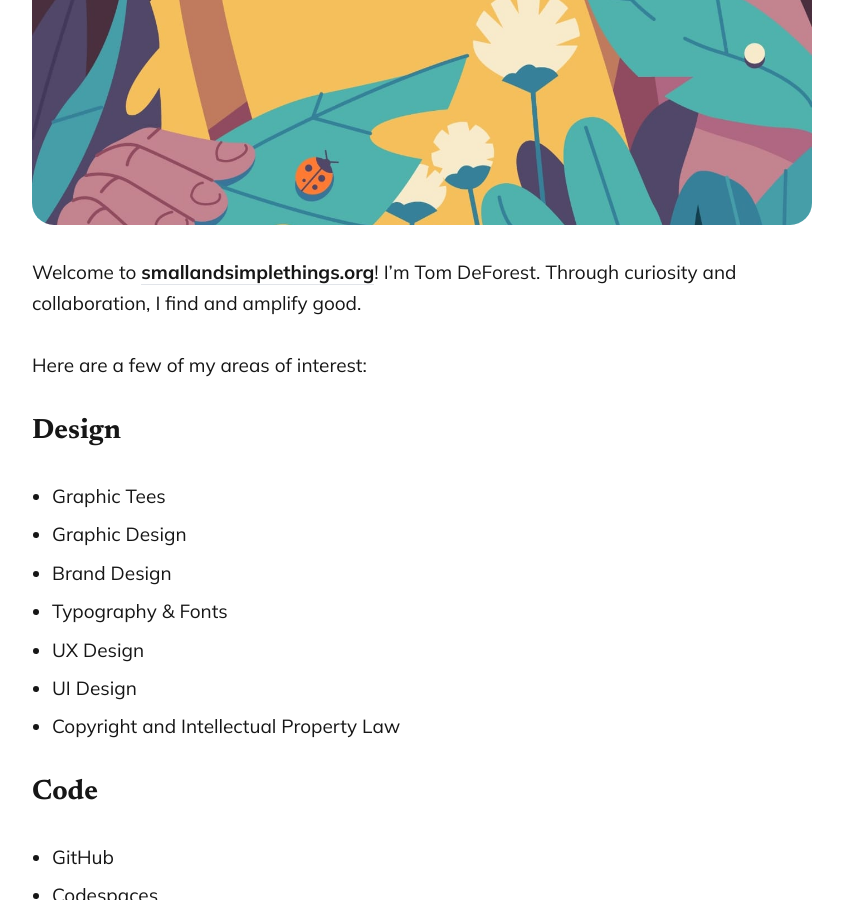
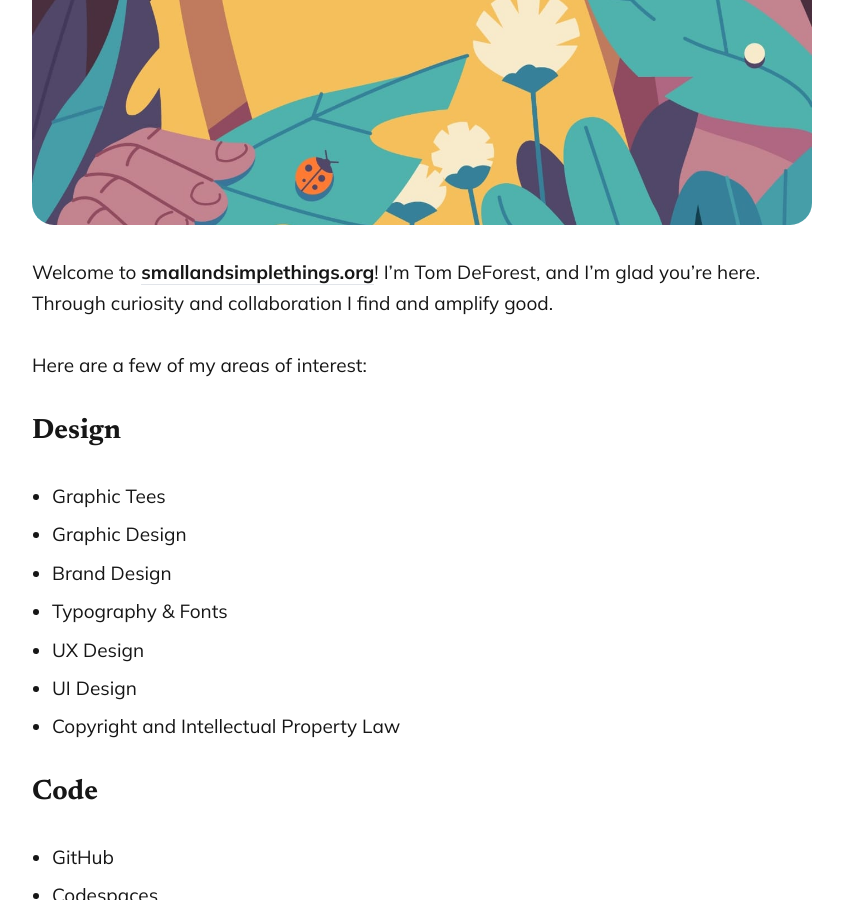
Before and after one commit to tomdeforest/tomdeforest.github.io, a Jekyll site: the page built from _pages/about.md, in a window 1280 px wide and 900 px high, scrolled down 593 px. Shown: the whole window, without its empty margins (218-1061 px from the left). Built offline with Jekyll 4.4.1, drawn with Linux system fonts in a browser that asks for light colours; some of the changed text lies outside the part shown.

Commit message:
Customized mini bio in footer. Tweaks to About pg

```diff
--- a/_data/settings.yml
+++ b/_data/settings.yml
@@ -109,7 +109,7 @@ mailchimp_settings:
 
 #-------------------------------
 # Footer Settings
-footer_description: I’m Tom DeForest, nice to meet you.
+footer_description: I’m Tom DeForest, and I'm glad you're here. Through curiosity and collaboration I find and amplify good.
 
 
 #-------------------------------
--- a/_pages/about.md
+++ b/_pages/about.md
@@ -5,7 +5,7 @@ permalink: /about/
 image: '/images/01-1.jpg'
 ---
 
-Welcome to [smallandsimplethings.org](https://www.smallandsimplethings.org)! I'm Tom DeForest. Through curiosity and collaboration, I find and amplify good.
+Welcome to [smallandsimplethings.org](https://www.smallandsimplethings.org)! I'm Tom DeForest, and I'm glad you're here. Through curiosity and collaboration I find and amplify good.
 
 Here are a few of my areas of interest:
 
```
